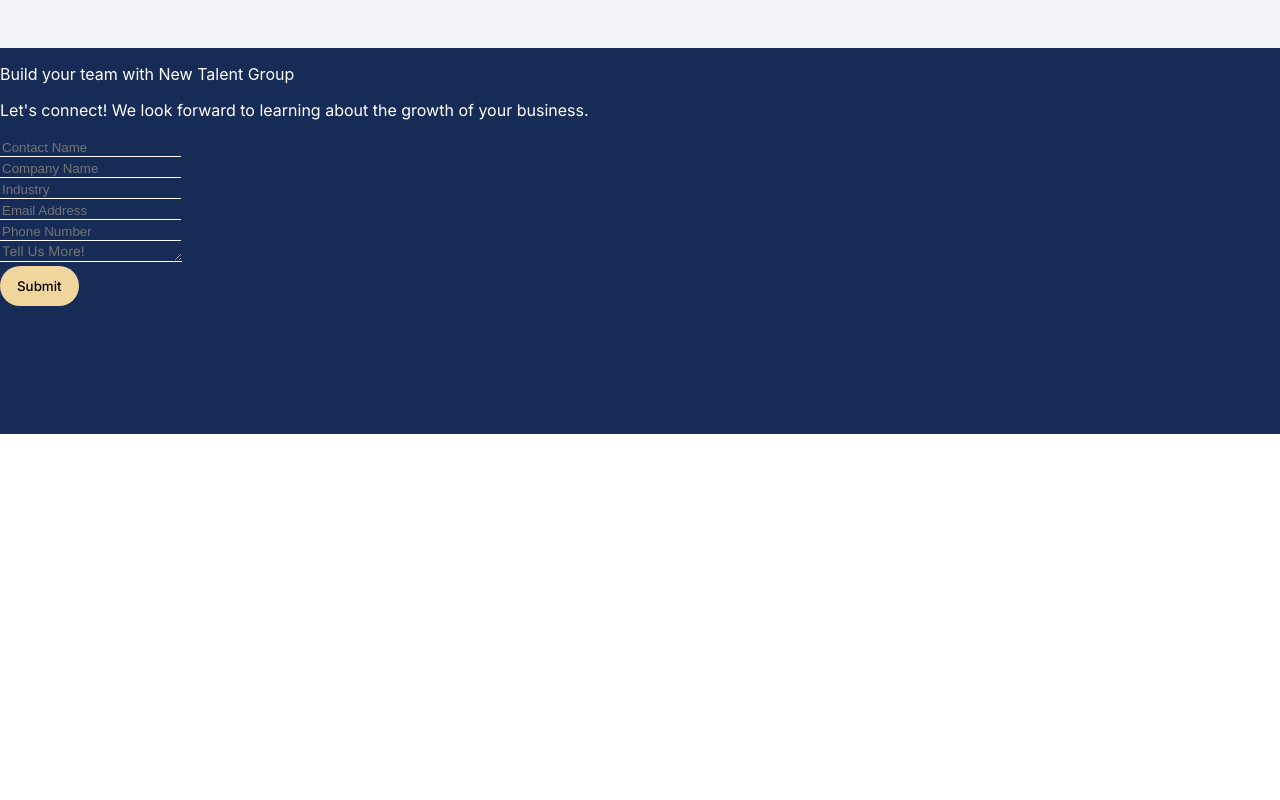
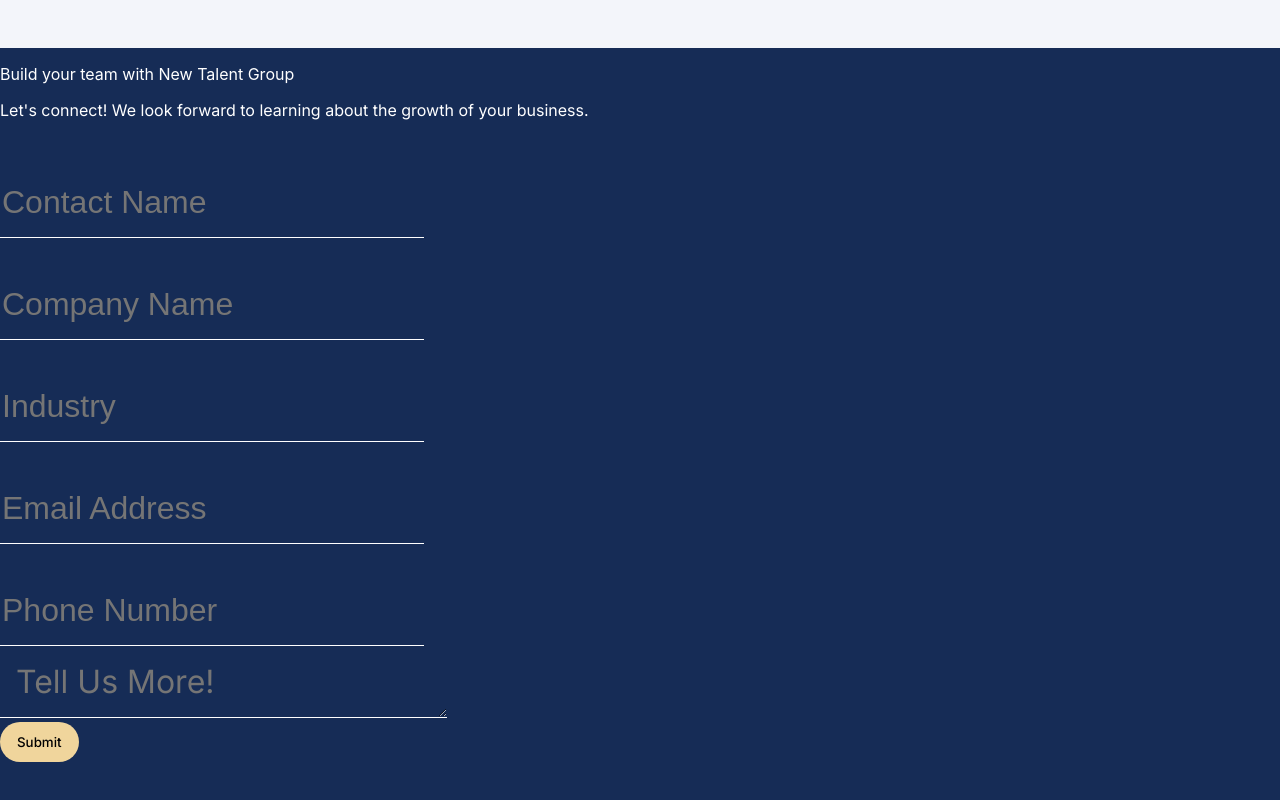
Before and after one commit to itosam/newtalentgroup, a React (Create React App) app: page / in a window 1280 px wide. Shown: the part 3044-3844 px from the top of the page. Before the commit the page ends 3478 px from the top, so only its background shows below. Built offline with nearby package versions, Linux system fonts and the light colour scheme; a web font is replaced by a local one.

Commit message:
updating contact section

```diff
--- a/src/index.css
+++ b/src/index.css
@@ -225,9 +225,6 @@
 }
 
 
-
-
-
 .infoteam {
   font-family: "Inter", san-serif;
   font-size: 3rem;
@@ -267,12 +264,6 @@
   padding-left: 5rem;
   float: right
 }
-/* Contact section */
-
-.contact {
-  background-color: #162c56;
-  color: #ffffff;
-}
 
 .hiresection {
   background-color: #F3F5FA;
@@ -282,24 +273,32 @@
   padding-top: 10rem;
 
 }
+/* Contact section */
 
+.contact {
+  background-color: #162c56;
+  color: #ffffff;
+}
 input {
 
     border : 0px solid #ffffff;
-
-    border-bottom-width : 1px;
+    border-bottom-width :1px;
 
     background-color : transparent;
+    font-size: 2rem;
+    padding-top: 3rem;
+    padding-bottom: 1rem;
+    text-align: left;
 
 }
 
 textarea {
       border : 0px solid #ffffff;
-
     border-bottom-width : 1px;
-
     background-color : transparent;
      font-family: "Inter", san-serif;
+     font-size: 2rem;
+     padding: 1rem;
 }
 
 p {
```
